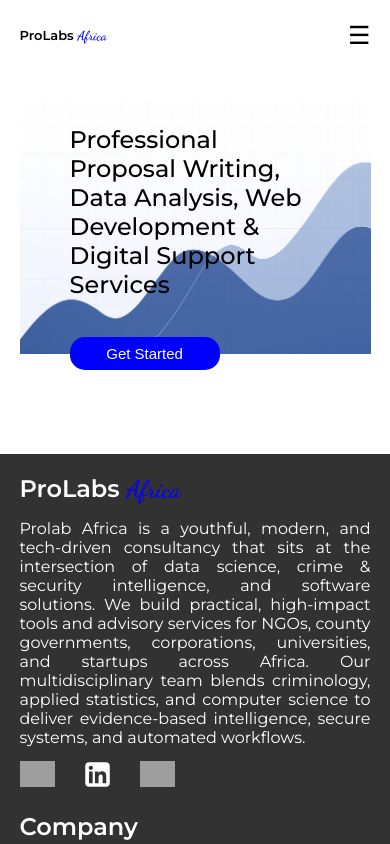
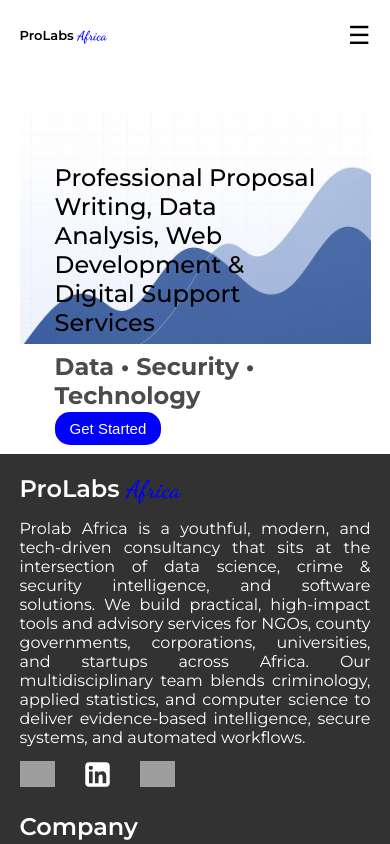
Before and after one commit to kazungu-p/Prolabs-africa, a React (Vite) app: page / in a window 390 px wide. Shown: the top 844 px of the page. Built offline with nearby package versions, Linux system fonts and the light colour scheme; grey boxes are pictures that could not be loaded.

Commit message:
changed height units for the hero section from vw to vh

```diff
--- a/src/assets/styles/hero.css
+++ b/src/assets/styles/hero.css
@@ -13,7 +13,7 @@
     position: absolute;
     top: 10%;
     left: 10%;
-    max-width: 60%;
+    max-width: 50%;
     gap: 20px;
     animation: fadeIn 3s;
 }
@@ -39,23 +39,19 @@
     color: white;
     cursor: pointer;
 }
-@media screen and (max-width:520px){
+@media screen and (max-width:480px){
     .hero-container-content{
         max-width: 100%;
-        top: 8%;
+        top: 20%;
     }
     .hero-container{
-        height: 70vw;
-        background-size: contain;
+        height: 75vh;
+        background-size: cover;
     }
     .hero-container-content h2{
-        font-size: 22px;
-        margin-bottom: 13px;
+        font-size: 25px;
     }
     .hero-container-content p{
-        display: none;
-    }
-    .hero-container-content h3{
         display: none;
     }
     .hero-container-content .cta{
@@ -65,35 +61,25 @@
     }
 }
 @media screen and (max-width:750px){
-
-    .hero-container {
-        height: 70vw; /* Taller on mobile */
-        background-size: cover !important; /* Force cover */
-        background-position: center center !important;
+    .hero-container-content{
+        max-width: 75%;
+        top: 20%;
     }
-
-    .hero-container-content {
-        top: 10% !important; /* Lower on mobile */
-        width: 100% !important;
-        padding: 0 15px !important; /* Safe padding */
+    .hero-container{
+        height: 45vh;
+        background-size: contain;
     }
-
-    .hero-container-content h2 {
-        font-size: 1.5em !important;
-        width: 100% !important;
+    .hero-container-content h2{
+        font-size: 1.8em;
     }
-
-    .hero-container-content p {
-        display: none; /* Hide on mobile as per your design */
+    .hero-container-content p{
+        display: none;
     }
-
-    .hero-container-content .cta {
-        margin-top: 10px !important;
-        width: auto !important;
-        min-width: 150px !important; /* Minimum button size */
+    .hero-container-content .cta{
+        padding: 8px 15px;
+        font-size: 15px;
     }
 }
-
 @media screen and (max-width:1050px){
 
     .hero-container{
```
